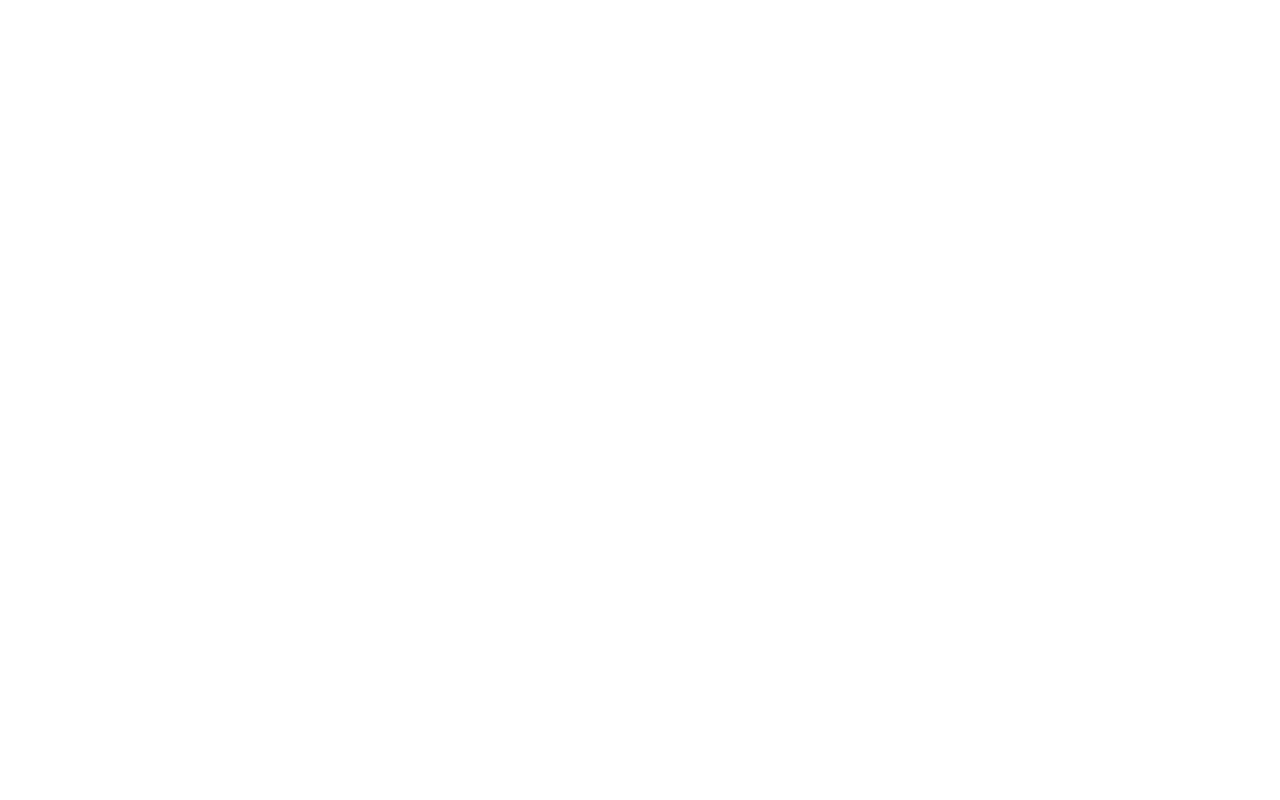
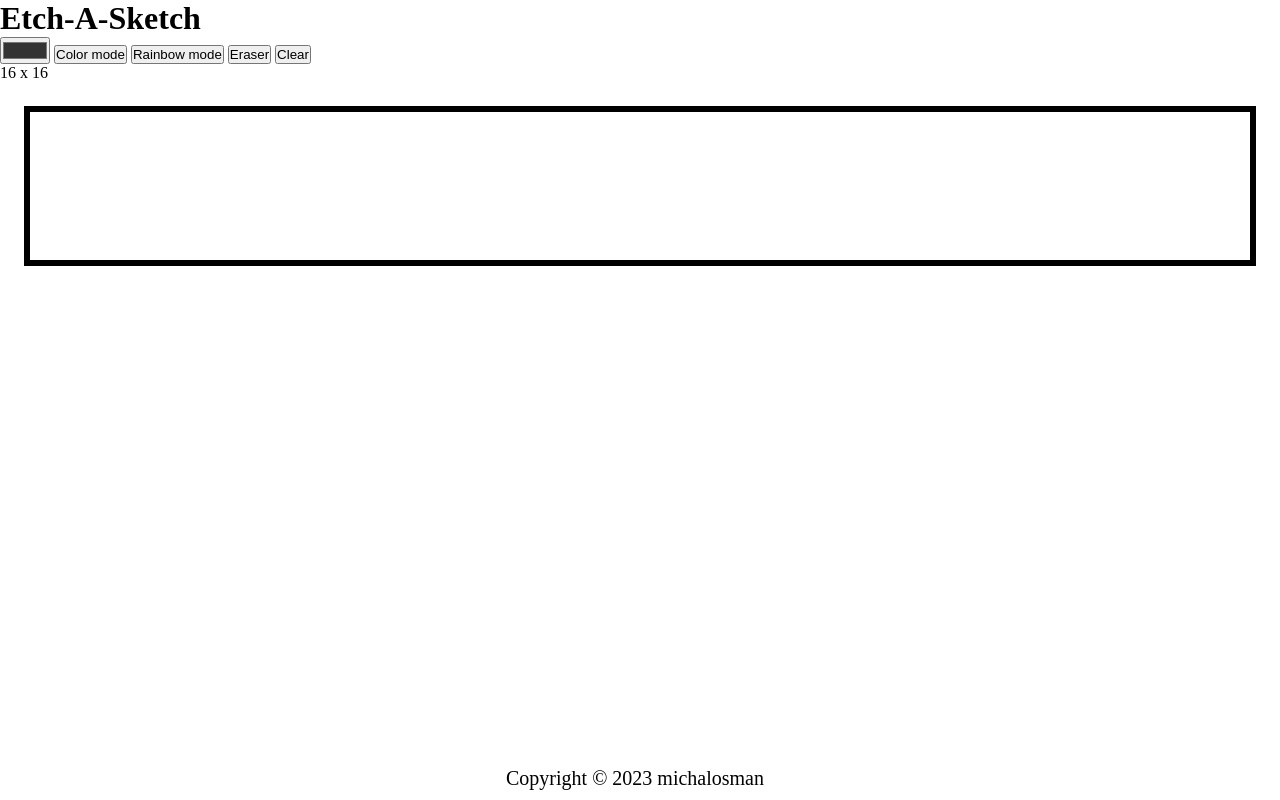
Before and after one commit to Dr3wsky/etch-a-sketch, a plain HTML site: page index.html in a window 1280 px wide. Drawn offline with Linux system fonts and the light colour scheme.

Commit message:
starting on html blocking structure

```diff
--- a/etch-a-sketch-func.js
+++ b/etch-a-sketch-func.js
@@ -0,0 +1,10 @@
+const pixel = document.createElement('div');
+const num = 64;
+const screenWidth = document.
+
+pixel.id = "pixel";
+
+function makeScreen(num) {
+    for (i = 0; i < num; i++)
+        dim =
+}
--- a/index.html
+++ b/index.html
@@ -9,9 +9,36 @@
   <link rel="shortcut icon" href="images/etchy2.ico" />
   <link rel="stylesheet" href="styles.css">
   <script src="etch-a-sketch-func.js" defer></script>
-  </head>
+</head>
 
-  <body>
+<body>
+<header class="header">
+  <h1 class="title">Etch-A-Sketch</h1>
+</header>
 
+<main class="main">
+  <div class="settings">
+    <input id="colorPicker" type="color" value="#333333" />
+    <button id="colorBtn">Color mode</button>
+    <button id="rainbowBtn">Rainbow mode</button>
+    <button id="eraserBtn">Eraser</button>
+    <button id="clearBtn">Clear</button>
+    <div id="sizeValue" class="size-value">16 x 16</div>
+  </div>
+<div class="screen" id="screen">
+
+</div>
+</main>
+<footer class="footer">
+  <p>
+    Copyright ©
+    <script>
+      document.write(new Date().getFullYear())
+    </script>
+    michalosman
+  </p>
+  <a href="https://github.com/michalosman" target="_blank">
+    <i class="fab fa-github"></i></a>
+</footer>
 </body>
 </html>
--- a/styles.css
+++ b/styles.css
@@ -0,0 +1,61 @@
+/* Themes and default */
+
+:root {
+--primary-dark: #333;
+--primary-light: #ededed;
+--secondary-light: #fefefe;
+}
+
+*,
+*::before,
+*::after {
+  box-sizing: border-box;
+  padding: 0;
+  margin: 0;
+}
+
+body {
+      /* footer support */
+  margin-bottom: 100px;
+    /* background-image: url("images/background3.jpg");
+    background-repeat: repeat;
+    background-size: 100%, 100%;
+    font-family: 'Papyrus','Lucida Console', 'Lucida Sans Typewriter'; */
+  }
+
+html {
+    /* For footer support */
+    position: relative;
+    min-height: 100%;
+  }
+
+.screen {
+    min-height: 160px;
+    min-width: 160px;
+    border: black 6px solid;
+    margin: 24px;
+}
+
+/* Footer */
+.footer {
+    position: absolute;
+    bottom: 0;
+    left: 0;
+    display: flex;
+    align-items: center;
+    justify-content: center;
+    gap: 10px;
+    width: 100%;
+    padding: 10px;
+    font-size: 20px;
+  }
+
+  .fa-github {
+    color: var(--primary-dark);
+    font-size: 24px;
+    transition: transform 0.3s ease-in-out;
+  }
+
+  .fa-github:hover {
+    transform: rotate(360deg) scale(1.2);
+  }
```
